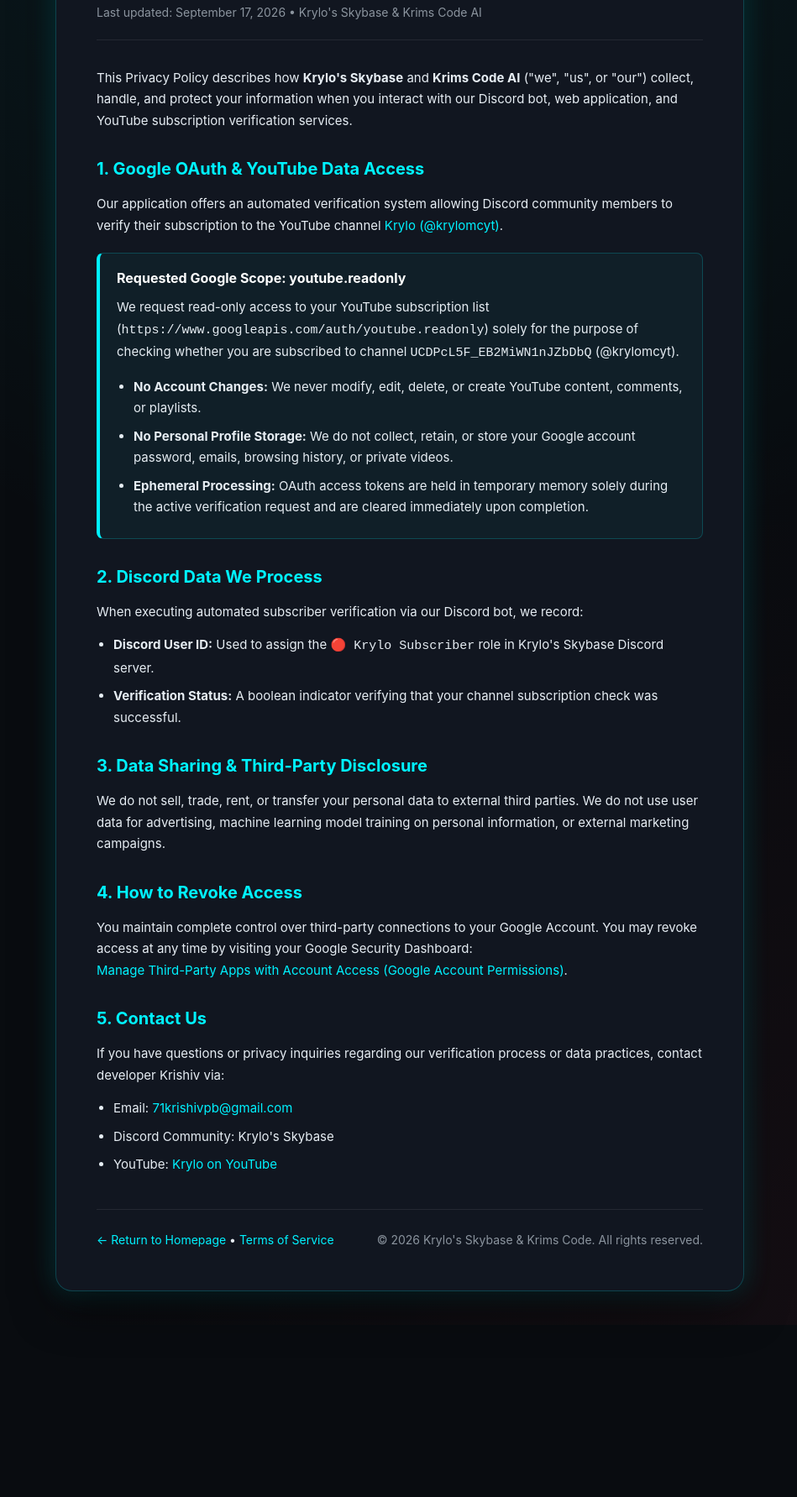
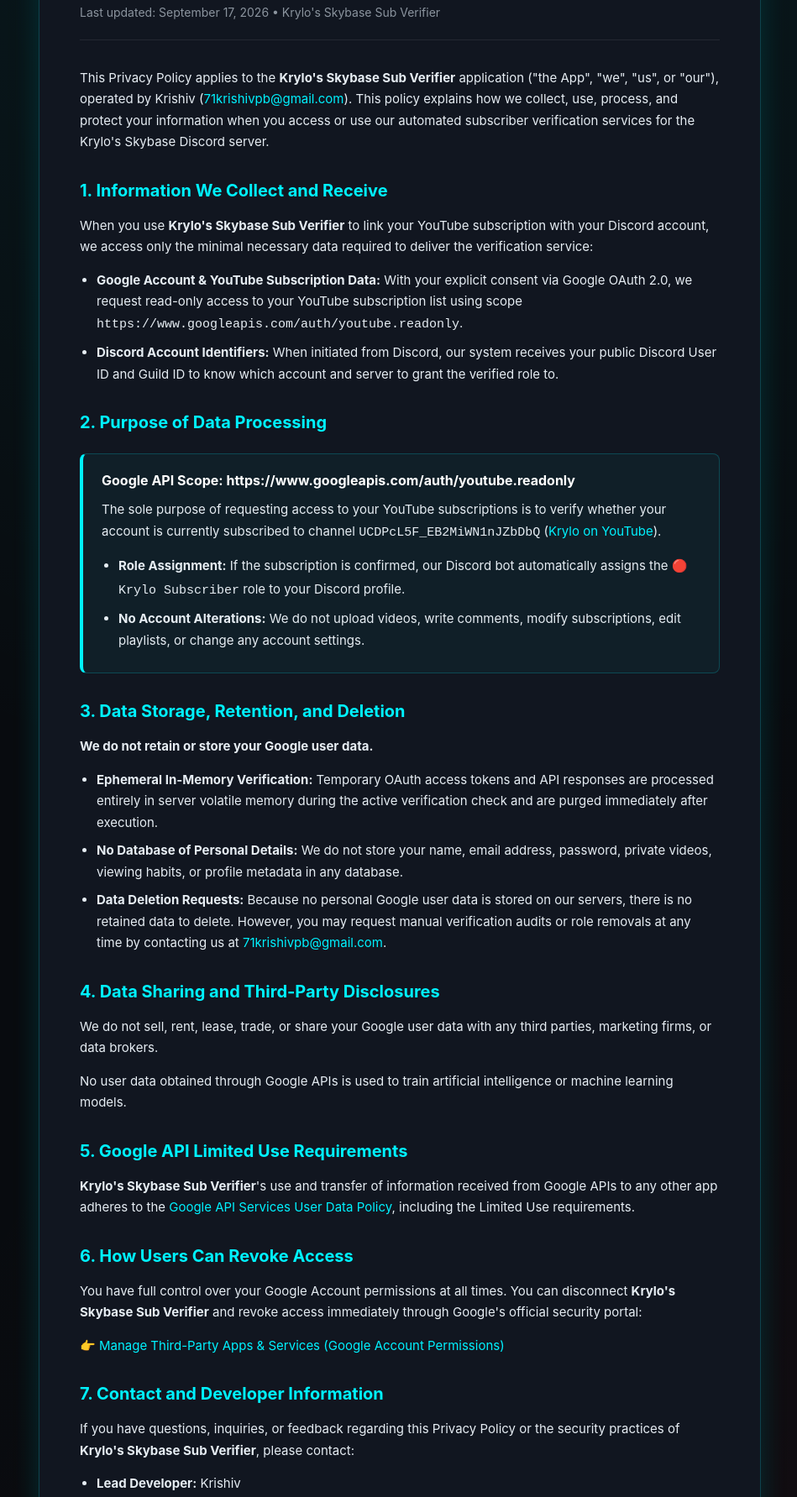
Before and after one commit to Krylo-60/krims-code-chatbot, a website: page public/privacy.html in a window 1280 px wide. Shown: the part 223-2006 px from the top of the page at 84% size, without its empty margins (164-1113 px from the left). Before the commit the page ends 1801 px from the top, so only its background shows below. Drawn offline with Linux system fonts and the light colour scheme.

Commit message:
Fix exact app name Krylo's Skybase Sub Verifier and comprehensive privacy policy for Google OAuth review

```diff
--- a/public/privacy.html
+++ b/public/privacy.html
@@ -3,7 +3,7 @@
 <head>
   <meta charset="UTF-8">
   <meta name="viewport" content="width=device-width, initial-scale=1.0">
-  <title>Privacy Policy • Krylo's Skybase & Krims Code</title>
+  <title>Privacy Policy • Krylo's Skybase Sub Verifier</title>
   <link rel="icon" type="image/jpeg" href="/app_logo.jpg">
   <style>
     :root {
@@ -32,7 +32,7 @@
       padding: 40px 20px;
     }
     .wrapper {
-      max-width: 820px;
+      max-width: 860px;
       width: 100%;
       background: var(--panel);
       border: 1px solid var(--panel-border);
@@ -111,7 +111,7 @@
       background: rgba(0, 242, 255, 0.04);
       border: 1px solid rgba(0, 242, 255, 0.2);
       border-left: 4px solid var(--cyan);
-      padding: 16px 20px;
+      padding: 18px 22px;
       border-radius: 8px;
       margin: 20px 0;
     }
@@ -143,65 +143,85 @@
 <body>
   <div class="wrapper">
     <div class="brand-header">
-      <img src="/app_logo.jpg" alt="App Logo" class="brand-logo">
+      <img src="/app_logo.jpg" alt="Krylo's Skybase Sub Verifier Logo" class="brand-logo">
       <div>
         <div class="badge">Legal Documentation</div>
         <h1>Privacy Policy</h1>
       </div>
     </div>
 
-    <div class="updated">Last updated: September 17, 2026 • Krylo's Skybase & Krims Code AI</div>
+    <div class="updated">Last updated: September 17, 2026 • Krylo's Skybase Sub Verifier</div>
 
     <p>
-      This Privacy Policy describes how <strong>Krylo's Skybase</strong> and <strong>Krims Code AI</strong> ("we", "us", or "our") collect, handle, and protect your information when you interact with our Discord bot, web application, and YouTube subscription verification services.
+      This Privacy Policy applies to the <strong>Krylo's Skybase Sub Verifier</strong> application ("the App", "we", "us", or "our"), operated by Krishiv (<a href="mailto:71krishivpb@gmail.com">71krishivpb@gmail.com</a>). This policy explains how we collect, use, process, and protect your information when you access or use our automated subscriber verification services for the Krylo's Skybase Discord server.
     </p>
 
-    <h2>1. Google OAuth & YouTube Data Access</h2>
+    <h2>1. Information We Collect and Receive</h2>
     <p>
-      Our application offers an automated verification system allowing Discord community members to verify their subscription to the YouTube channel <a href="https://www.youtube.com/@krylomcyt" target="_blank" rel="noopener">Krylo (@krylomcyt)</a>.
+      When you use <strong>Krylo's Skybase Sub Verifier</strong> to link your YouTube subscription with your Discord account, we access only the minimal necessary data required to deliver the verification service:
     </p>
+    <ul>
+      <li>
+        <strong>Google Account & YouTube Subscription Data:</strong> With your explicit consent via Google OAuth 2.0, we request read-only access to your YouTube subscription list using scope <code>https://www.googleapis.com/auth/youtube.readonly</code>.
+      </li>
+      <li>
+        <strong>Discord Account Identifiers:</strong> When initiated from Discord, our system receives your public Discord User ID and Guild ID to know which account and server to grant the verified role to.
+      </li>
+    </ul>
 
+    <h2>2. Purpose of Data Processing</h2>
     <div class="highlight-box">
-      <h3>Requested Google Scope: youtube.readonly</h3>
+      <h3>Google API Scope: https://www.googleapis.com/auth/youtube.readonly</h3>
       <p>
-        We request read-only access to your YouTube subscription list (<code>https://www.googleapis.com/auth/youtube.readonly</code>) solely for the purpose of checking whether you are subscribed to channel <code>UCDPcL5F_EB2MiWN1nJZbDbQ</code> (@krylomcyt).
+        The sole purpose of requesting access to your YouTube subscriptions is to verify whether your account is currently subscribed to channel <code>UCDPcL5F_EB2MiWN1nJZbDbQ</code> (<a href="https://www.youtube.com/@krylomcyt" target="_blank" rel="noopener">Krylo on YouTube</a>).
       </p>
       <ul style="margin-bottom: 0;">
-        <li><strong>No Account Changes:</strong> We never modify, edit, delete, or create YouTube content, comments, or playlists.</li>
-        <li><strong>No Personal Profile Storage:</strong> We do not collect, retain, or store your Google account password, emails, browsing history, or private videos.</li>
-        <li><strong>Ephemeral Processing:</strong> OAuth access tokens are held in temporary memory solely during the active verification request and are cleared immediately upon completion.</li>
+        <li><strong>Role Assignment:</strong> If the subscription is confirmed, our Discord bot automatically assigns the <code>🔴 Krylo Subscriber</code> role to your Discord profile.</li>
+        <li><strong>No Account Alterations:</strong> We do not upload videos, write comments, modify subscriptions, edit playlists, or change any account settings.</li>
       </ul>
     </div>
 
-    <h2>2. Discord Data We Process</h2>
+    <h2>3. Data Storage, Retention, and Deletion</h2>
     <p>
-      When executing automated subscriber verification via our Discord bot, we record:
+      <strong>We do not retain or store your Google user data.</strong>
     </p>
     <ul>
-      <li><strong>Discord User ID:</strong> Used to assign the <code>🔴 Krylo Subscriber</code> role in Krylo's Skybase Discord server.</li>
-      <li><strong>Verification Status:</strong> A boolean indicator verifying that your channel subscription check was successful.</li>
+      <li><strong>Ephemeral In-Memory Verification:</strong> Temporary OAuth access tokens and API responses are processed entirely in server volatile memory during the active verification check and are purged immediately after execution.</li>
+      <li><strong>No Database of Personal Details:</strong> We do not store your name, email address, password, private videos, viewing habits, or profile metadata in any database.</li>
+      <li><strong>Data Deletion Requests:</strong> Because no personal Google user data is stored on our servers, there is no retained data to delete. However, you may request manual verification audits or role removals at any time by contacting us at <a href="mailto:71krishivpb@gmail.com">71krishivpb@gmail.com</a>.</li>
     </ul>
 
-    <h2>3. Data Sharing & Third-Party Disclosure</h2>
+    <h2>4. Data Sharing and Third-Party Disclosures</h2>
     <p>
-      We do not sell, trade, rent, or transfer your personal data to external third parties. We do not use user data for advertising, machine learning model training on personal information, or external marketing campaigns.
+      We do not sell, rent, lease, trade, or share your Google user data with any third parties, marketing firms, or data brokers.
+    </p>
+    <p>
+      No user data obtained through Google APIs is used to train artificial intelligence or machine learning models.
     </p>
 
-    <h2>4. How to Revoke Access</h2>
+    <h2>5. Google API Limited Use Requirements</h2>
     <p>
-      You maintain complete control over third-party connections to your Google Account. You may revoke access at any time by visiting your Google Security Dashboard:
-      <br>
-      <a href="https://myaccount.google.com/permissions" target="_blank" rel="noopener">Manage Third-Party Apps with Account Access (Google Account Permissions)</a>.
+      <strong>Krylo's Skybase Sub Verifier</strong>'s use and transfer of information received from Google APIs to any other app adheres to the <a href="https://developers.google.com/terms/api-services-user-data-policy" target="_blank" rel="noopener">Google API Services User Data Policy</a>, including the Limited Use requirements.
     </p>
 
-    <h2>5. Contact Us</h2>
+    <h2>6. How Users Can Revoke Access</h2>
     <p>
-      If you have questions or privacy inquiries regarding our verification process or data practices, contact developer Krishiv via:
+      You have full control over your Google Account permissions at all times. You can disconnect <strong>Krylo's Skybase Sub Verifier</strong> and revoke access immediately through Google's official security portal:
+    </p>
+    <p>
+      👉 <a href="https://myaccount.google.com/permissions" target="_blank" rel="noopener">Manage Third-Party Apps & Services (Google Account Permissions)</a>
+    </p>
+
+    <h2>7. Contact and Developer Information</h2>
+    <p>
+      If you have questions, inquiries, or feedback regarding this Privacy Policy or the security practices of <strong>Krylo's Skybase Sub Verifier</strong>, please contact:
     </p>
     <ul>
-      <li>Email: <a href="mailto:71krishivpb@gmail.com">71krishivpb@gmail.com</a></li>
-      <li>Discord Community: Krylo's Skybase</li>
-      <li>YouTube: <a href="https://www.youtube.com/@krylomcyt" target="_blank" rel="noopener">Krylo on YouTube</a></li>
+      <li><strong>Lead Developer:</strong> Krishiv</li>
+      <li><strong>Email:</strong> <a href="mailto:71krishivpb@gmail.com">71krishivpb@gmail.com</a></li>
+      <li><strong>Application Home Page:</strong> <a href="https://krims-code-chatbot.vercel.app">https://krims-code-chatbot.vercel.app</a></li>
+      <li><strong>Discord Community:</strong> Krylo's Skybase</li>
+      <li><strong>YouTube Channel:</strong> <a href="https://www.youtube.com/@krylomcyt" target="_blank" rel="noopener">@krylomcyt</a></li>
     </ul>
 
     <div class="nav-footer">
@@ -210,7 +230,7 @@
         <a href="/terms.html">Terms of Service</a>
       </div>
       <div style="color: var(--text-muted);">
-        © 2026 Krylo's Skybase & Krims Code. All rights reserved.
+        © 2026 Krylo's Skybase Sub Verifier. All rights reserved.
       </div>
     </div>
   </div>
```
Also changed, not shown: index.html (+36 -36 lines), public/terms.html (+20 -24 lines).
